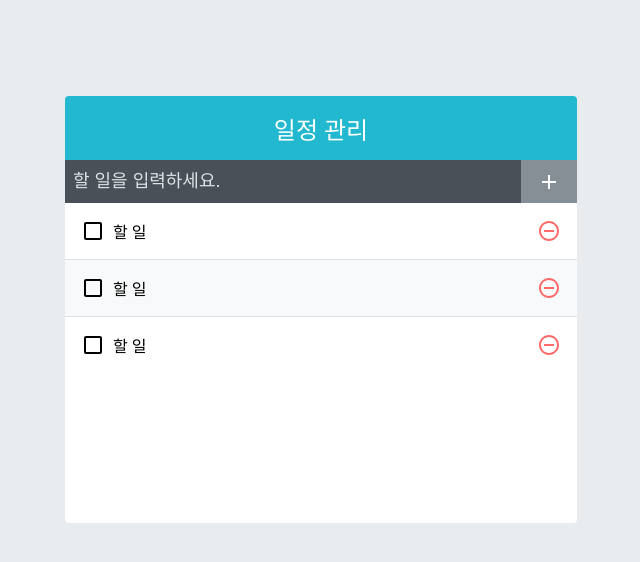
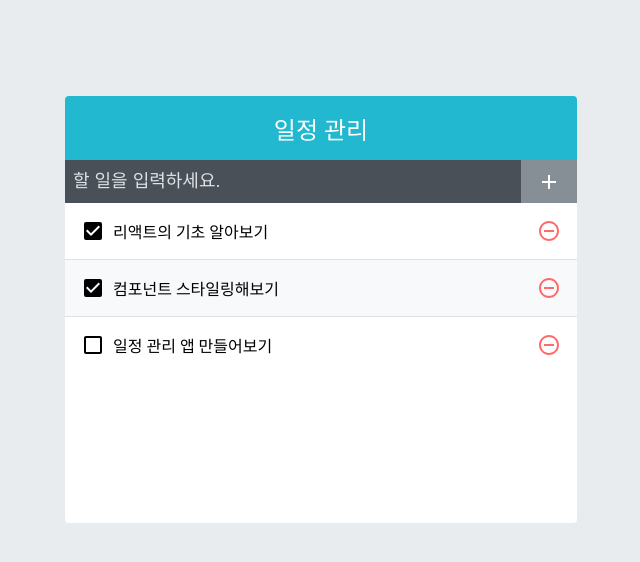
Before and after one commit to hyeonpearl/todo-app-react, a React (Create React App) app: page / in a window 1280 px wide. Shown: the top 562 px of the page, without its empty margins (319-959 px from the left). Built offline with nearby package versions, Linux system fonts and the light colour scheme; the HTML template or start-up script is replaced by a standard one.

Commit message:
Feat: 항목 추가 기능 구현

```diff
--- a/src/App.js
+++ b/src/App.js
@@ -1,14 +1,47 @@
-import React from 'react';
+import React, { useCallback, useRef, useState } from 'react';
 import TodoInsert from './components/TodoInsert';
 import TodoList from './components/TodoList';
 import TodoTemplate from './components/TodoTemplate';
 
 const App = () => {
+  const [todos, setTodos] = useState([
+    {
+      id: 1,
+      text: '리액트의 기초 알아보기',
+      checked: true,
+    },
+    {
+      id: 2,
+      text: '컴포넌트 스타일링해보기',
+      checked: true,
+    },
+    {
+      id: 3,
+      text: '일정 관리 앱 만들어보기',
+      checked: false,
+    },
+  ]);
+
+  const nextId = useRef(4);
+
+  const onInsert = useCallback(
+    text => {
+      const todo = {
+        id: nextId.current,
+        text,
+        checked: false,
+      };
+
+      setTodos(todos.concat(todo));
+      nextId.current += 1;
+    },
+    [todos]
+  );
   return (
     <>
       <TodoTemplate>
-        <TodoInsert />
-        <TodoList />
+        <TodoInsert onInsert={onInsert} />
+        <TodoList todos={todos} />
       </TodoTemplate>
     </>
   );
--- a/src/components/TodoInsert.js
+++ b/src/components/TodoInsert.js
@@ -1,11 +1,29 @@
-import React from 'react';
+import React, { useCallback, useState } from 'react';
 import { MdAdd } from 'react-icons/md';
 import './TodoInsert.scss';
 
-const TodoInsert = () => {
+const TodoInsert = ({ onInsert }) => {
+  const [value, setValue] = useState('');
+
+  const onChange = useCallback(e => {
+    setValue(e.target.value);
+  }, []);
+
+  const onSubmit = useCallback(
+    e => {
+      onInsert(value);
+      setValue('');
+      e.preventDefault();
+    },
+    [onInsert, value]
+  );
   return (
-    <form className='TodoInsert'>
-      <input placeholder='할 일을 입력하세요.' />
+    <form className='TodoInsert' onSubmit={onSubmit}>
+      <input
+        placeholder='할 일을 입력하세요.'
+        value={value}
+        onChange={onChange}
+      />
       <button type='submit'>
         <MdAdd />
       </button>
--- a/src/components/TodoList.js
+++ b/src/components/TodoList.js
@@ -2,12 +2,12 @@
 import './TodoList.scss';
 import TodoListItem from './TodoListItem';
 
-const TodoList = () => {
+const TodoList = ({ todos }) => {
   return (
     <div className='TodoList'>
-      <TodoListItem />
-      <TodoListItem />
-      <TodoListItem />
+      {todos.map(todo => (
+        <TodoListItem todo={todo} key={todo.id} />
+      ))}
     </div>
   );
 };
--- a/src/components/TodoListItem.js
+++ b/src/components/TodoListItem.js
@@ -5,13 +5,15 @@
   MdCheckBox,
   MdRemoveCircleOutline,
 } from 'react-icons/md';
+import cn from 'classnames';
 
-const TodoListItem = () => {
+const TodoListItem = ({ todo }) => {
+  const { text, checked } = todo;
   return (
     <div className='TodoListItem'>
-      <div className='checkbox'>
-        <MdCheckBoxOutlineBlank />
-        <div className='text'>할 일</div>
+      <div className={cn('checkbox', { checked })}>
+        {checked ? <MdCheckBox /> : <MdCheckBoxOutlineBlank />}
+        <div className='text'>{text}</div>
       </div>
       <div className='remove'>
         <MdRemoveCircleOutline />
```
